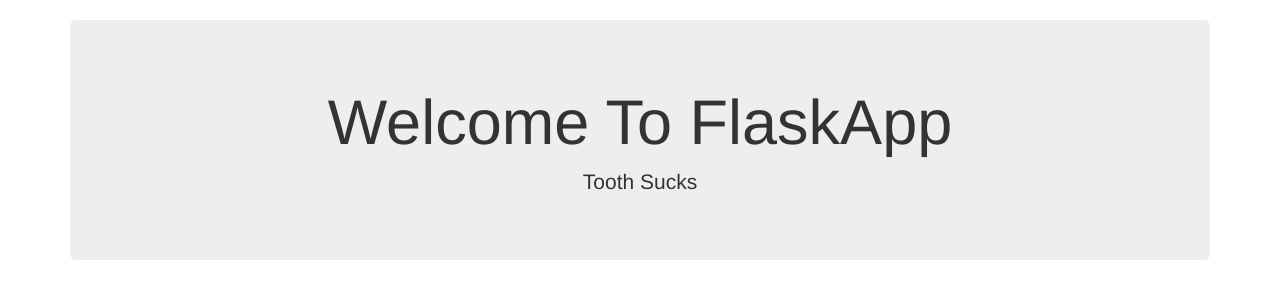
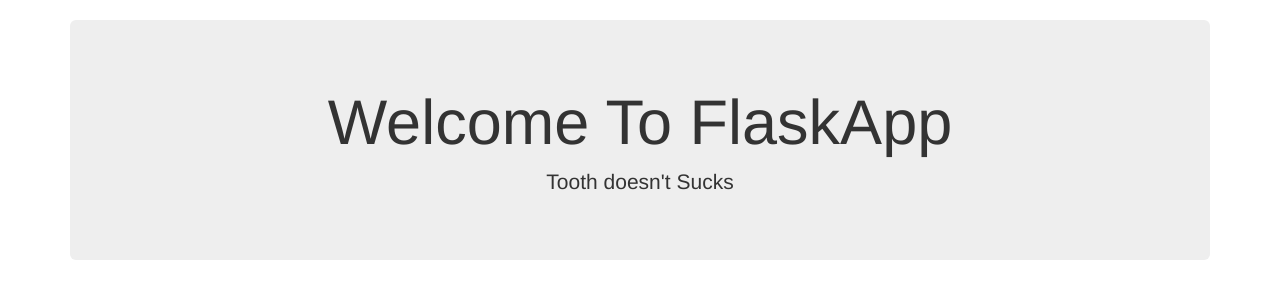
Before and after one commit to tylerc714/flasksite1, a Flask app: page / in a window 1280 px wide. Shown: the part 52-352 px from the top of the page. Run offline with Flask 2, Linux system fonts and the light colour scheme; some libraries are stand-ins or nearby versions.

Commit message:
Update home.html

```diff
--- a/myflaskapp/templates/home.html
+++ b/myflaskapp/templates/home.html
@@ -3,6 +3,6 @@
 {% block body %}
 	<div class="jumbotron text-center">
 		<h1>Welcome To FlaskApp</h1>
-		<p class="lead">Tooth Sucks</p>
+		<p class="lead">Tooth doesn't Sucks</p>
 	</div>
 {% endblock %}
```
